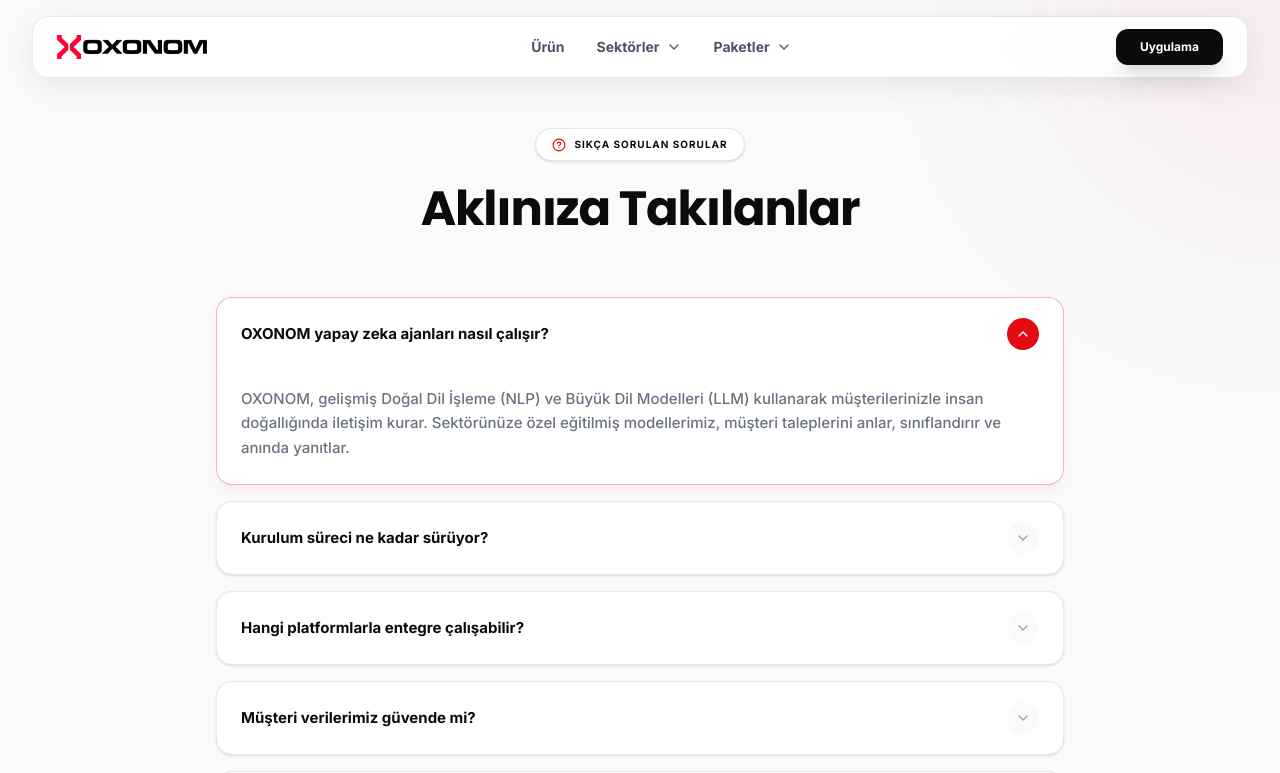
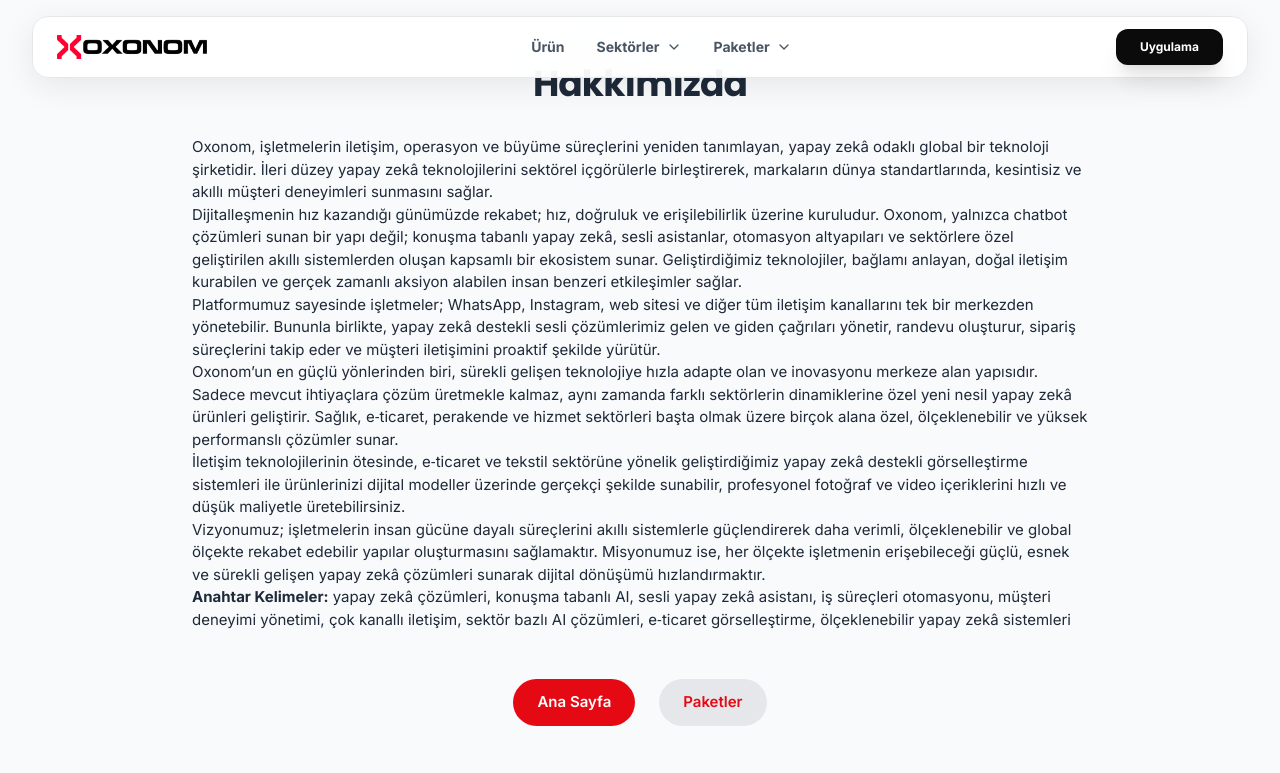
Before and after one commit to oxobee/oxonom_official, a React (Vite) app: page /hakkimizda in a window 1280 px wide. Shown: the top 773 px of the page. Built offline with nearby package versions, Linux system fonts and the light colour scheme.

Commit message:
feat: add new industry sectors to constants and configure public redirect rules

```diff
--- a/src/App.tsx
+++ b/src/App.tsx
@@ -8,6 +8,7 @@
 import Navbar from './components/Navbar';
 import Footer from './components/Footer';
 import FAQ from './components/FAQ';
+import AboutPage from './pages/AboutPage';
 import JsonLd from './components/JsonLd';
 import LandingPage from './pages/LandingPage';
 import SectorsPage from './pages/SectorsPage';
@@ -77,6 +78,7 @@
             <Route path="/sektorler" element={<SectorsPage />} />
             <Route path="/sektorler/:id" element={<SectorDetailPage />} />
             <Route path="/paketler" element={<PackagesPage />} />
+            <Route path="/hakkimizda" element={<AboutPage />} />
             <Route path="/mesajlasma-paketleri" element={<MessagingPackagesPage />} />
             <Route path="/ses-paketleri" element={<VoicePackagesPage />} />
           </Routes>
--- /dev/null
+++ b/src/pages/AboutPage.tsx
@@ -0,0 +1,42 @@
+import { motion } from 'motion/react';
+import { Link } from 'react-router-dom';
+import JsonLd from '../components/JsonLd';
+
+export default function AboutPage() {
+  const aboutSchema = {
+    "@context": "https://schema.org",
+    "@type": "AboutPage",
+    "name": "Oxonom Hakkımızda",
+    "description": "Oxonom, işletmelerin iletişim, operasyon ve büyüme süreçlerini yeniden tanımlayan, yapay zekâ odaklı global bir teknoloji şirketidir.",
+    "url": "https://oxonom.com/hakkimizda",
+    "inLanguage": "tr"
+  };
+
+  return (
+    <motion.div
+      initial={{ opacity: 0, y: 20 }}
+      animate={{ opacity: 1, y: 0 }}
+      className="min-h-screen bg-gray-50 py-16 px-4 md:px-8 lg:px-12 flex flex-col items-center"
+    >
+      <JsonLd data={aboutSchema} />
+      <article className="prose prose-lg max-w-4xl text-gray-800">
+        <h1 className="text-4xl font-bold text-center mb-8">Hakkımızda</h1>
+        <p>Oxonom, işletmelerin iletişim, operasyon ve büyüme süreçlerini yeniden tanımlayan, yapay zekâ odaklı global bir teknoloji şirketidir. İleri düzey yapay zekâ teknolojilerini sektörel içgörülerle birleştirerek, markaların dünya standartlarında, kesintisiz ve akıllı müşteri deneyimleri sunmasını sağlar.</p>
+        <p>Dijitalleşmenin hız kazandığı günümüzde rekabet; hız, doğruluk ve erişilebilirlik üzerine kuruludur. Oxonom, yalnızca chatbot çözümleri sunan bir yapı değil; konuşma tabanlı yapay zekâ, sesli asistanlar, otomasyon altyapıları ve sektörlere özel geliştirilen akıllı sistemlerden oluşan kapsamlı bir ekosistem sunar. Geliştirdiğimiz teknolojiler, bağlamı anlayan, doğal iletişim kurabilen ve gerçek zamanlı aksiyon alabilen insan benzeri etkileşimler sağlar.</p>
+        <p>Platformumuz sayesinde işletmeler; WhatsApp, Instagram, web sitesi ve diğer tüm iletişim kanallarını tek bir merkezden yönetebilir. Bununla birlikte, yapay zekâ destekli sesli çözümlerimiz gelen ve giden çağrıları yönetir, randevu oluşturur, sipariş süreçlerini takip eder ve müşteri iletişimini proaktif şekilde yürütür.</p>
+        <p>Oxonom’un en güçlü yönlerinden biri, sürekli gelişen teknolojiye hızla adapte olan ve inovasyonu merkeze alan yapısıdır. Sadece mevcut ihtiyaçlara çözüm üretmekle kalmaz, aynı zamanda farklı sektörlerin dinamiklerine özel yeni nesil yapay zekâ ürünleri geliştirir. Sağlık, e‑ticaret, perakende ve hizmet sektörleri başta olmak üzere birçok alana özel, ölçeklenebilir ve yüksek performanslı çözümler sunar.</p>
+        <p>İletişim teknolojilerinin ötesinde, e‑ticaret ve tekstil sektörüne yönelik geliştirdiğimiz yapay zekâ destekli görselleştirme sistemleri ile ürünlerinizi dijital modeller üzerinde gerçekçi şekilde sunabilir, profesyonel fotoğraf ve video içeriklerini hızlı ve düşük maliyetle üretebilirsiniz.</p>
+        <p>Vizyonumuz; işletmelerin insan gücüne dayalı süreçlerini akıllı sistemlerle güçlendirerek daha verimli, ölçeklenebilir ve global ölçekte rekabet edebilir yapılar oluşturmasını sağlamaktır. Misyonumuz ise, her ölçekte işletmenin erişebileceği güçlü, esnek ve sürekli gelişen yapay zekâ çözümleri sunarak dijital dönüşümü hızlandırmaktır.</p>
+        <p><strong>Anahtar Kelimeler:</strong> yapay zekâ çözümleri, konuşma tabanlı AI, sesli yapay zekâ asistanı, iş süreçleri otomasyonu, müşteri deneyimi yönetimi, çok kanallı iletişim, sektör bazlı AI çözümleri, e‑ticaret görselleştirme, ölçeklenebilir yapay zekâ sistemleri</p>
+        <div className="flex flex-col md:flex-row justify-center gap-6 mt-12">
+          <Link to="/" className="px-6 py-3 bg-brand text-white rounded-full font-semibold hover:bg-dark transition-colors text-center">
+            Ana Sayfa
+          </Link>
+          <Link to="/paketler" className="px-6 py-3 bg-gray-200 text-brand rounded-full font-semibold hover:bg-gray-300 transition-colors text-center">
+            Paketler
+          </Link>
+        </div>
+      </article>
+    </motion.div>
+  );
+}
```
